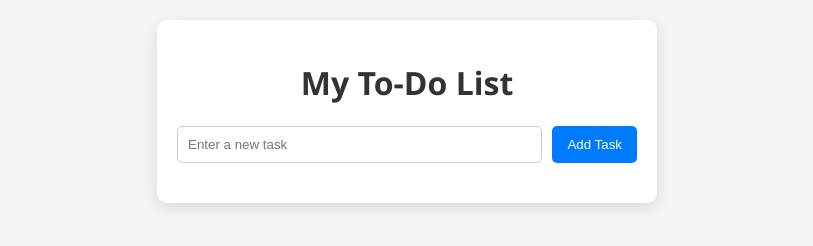
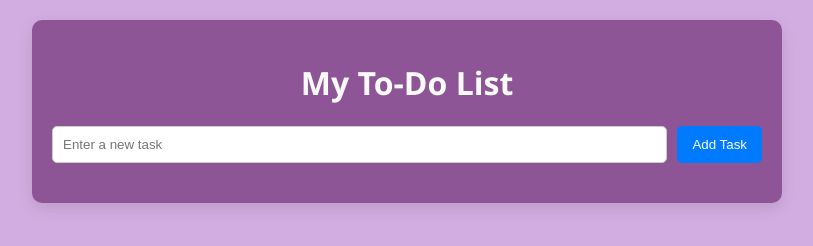
Before and after one commit to Alanie-M/Week4project, a plain HTML site: page index.html in a window 1280 px wide. Shown: the whole page, without its empty margins (233-1046 px from the left). Drawn offline with Linux system fonts and the light colour scheme.

Commit message:
Update styles.css

```diff
--- a/styles.css
+++ b/styles.css
@@ -4,15 +4,15 @@
 
 body {
   font-family: 'Segoe UI', sans-serif;
-  background-color: #f4f4f4;
+  background-color: #d2ade1;
   margin: 0;
   padding: 20px;
 }
 
 .container {
-  max-width: 500px;
+  max-width: 750px;
   margin: auto;
-  background: white;
+  background: rgb(141, 85, 150);
   padding: 20px;
   border-radius: 10px;
   box-shadow: 0 5px 15px rgba(0,0,0,0.1);
@@ -20,7 +20,7 @@ body {
 
 h1 {
   text-align: center;
-  color: #333;
+  color: #f9f9f9;
 }
 
 
```
